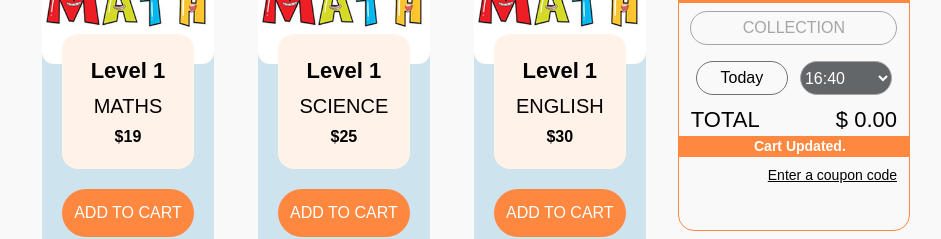
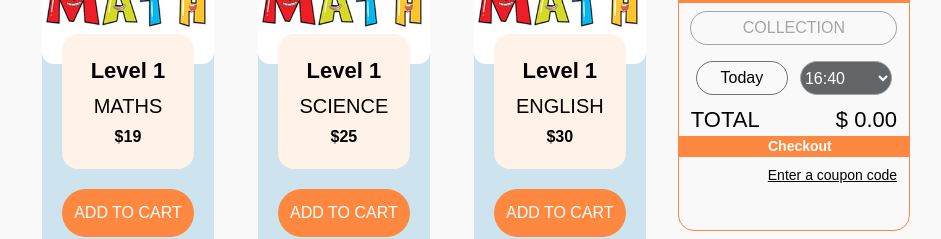
Before and after one commit to Faisalmedsnexus/acess-sec, a Next.js app: page /public/payment in a window 1280 px wide. Shown: the part 1080-1319 px from the top of the page, without its empty margins (170-1111 px from the left). Built offline with nearby package versions, Linux system fonts and the light colour scheme.

Commit message:
add access simulator page

```diff
--- a/src/app/public/payment/page.js
+++ b/src/app/public/payment/page.js
@@ -178,8 +178,10 @@ export default function Welcome() {
                 <p className="text-[22px] font-normal">TOTAL</p>
                 <p className="text-[22px] font-normal">$ 0.00</p>
               </div>
-              <p className="text-[14px] font-bold text-white bg-[#FE8840] text-center pl-3">
-                Cart Updated.
+              <p
+                onClick={() => setSelectedLevel(2)}
+                className="text-[14px] font-bold text-white bg-[#FE8840] text-center pl-3">
+                Checkout
               </p>
               <p className="text-[14px] font-normal pr-3 underline hover:no-underline text-right pt-2">
                 Enter a coupon code
@@ -294,7 +296,7 @@ export default function Welcome() {
                 <p className="text-[22px] font-normal">$ 0.00</p>
               </div>
               <p
-                onClick={() => setSelectedLevel(2)}
+
                 className="text-[14px] font-bold text-white bg-[#FE8840] text-center pl-3"
               >
                 Cart Updated.
@@ -778,8 +780,8 @@ export default function Welcome() {
         </section>
       )}
       {selectedLevel === 5 && (
-        <section className=" bg-[#f9f9f9]">
-          <div className="flex flex-col justify-center items-center my-[50px] px-[30px] md:w-[40%] m-auto gap-5 bg-[#ffffff]">
+        <section className=" bg-[#f9f9f9] py-[50px]">
+          <div className="flex flex-col justify-center items-center px-[30px] md:w-[40%] m-auto gap-5 bg-[#ffffff]">
             <img
               src="/images/payment/true_icon.png"
               alt="Farrukh"
```
